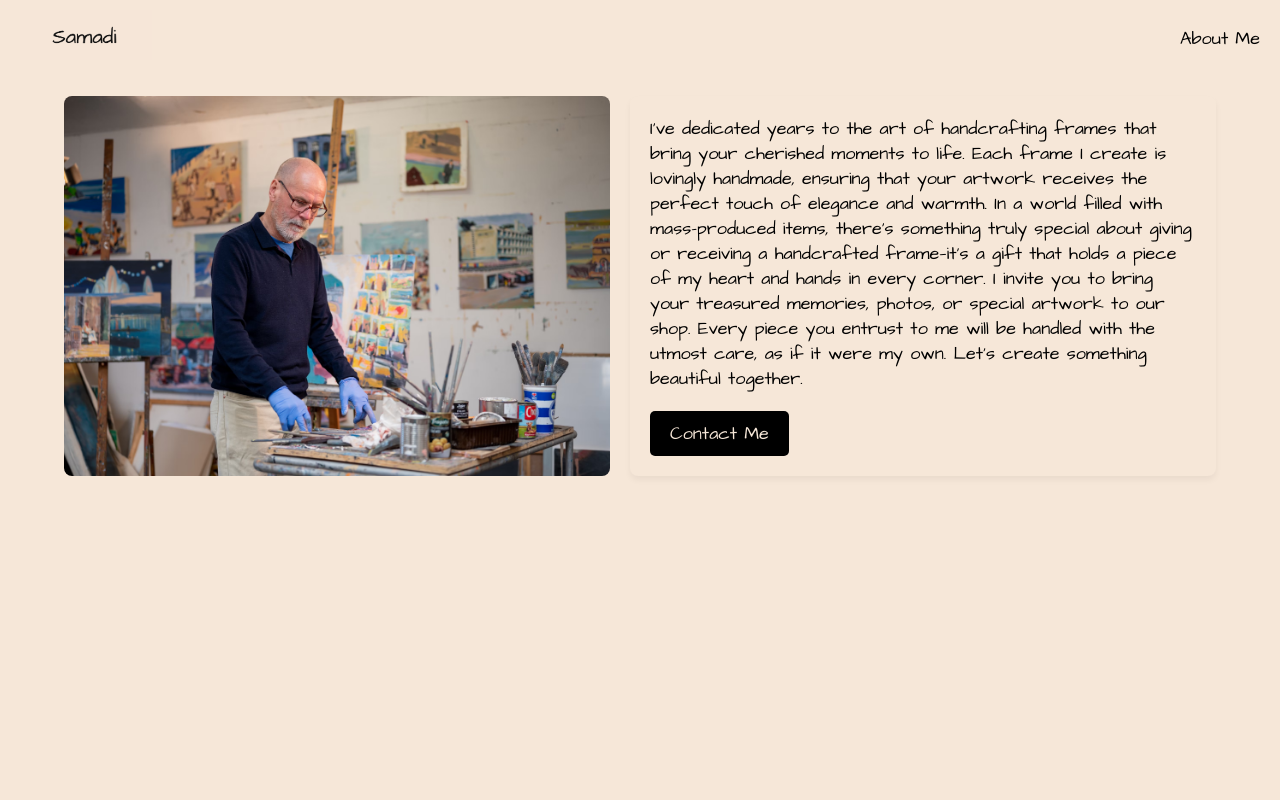
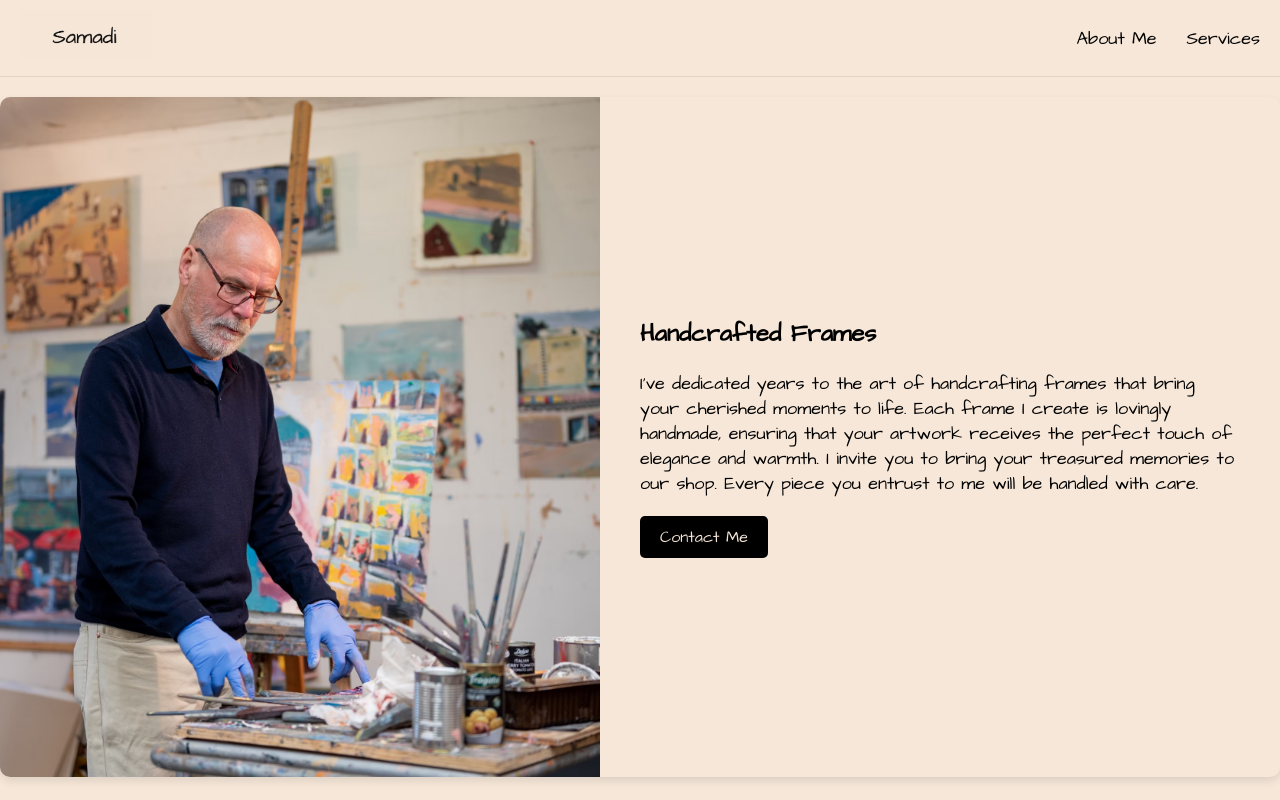
Before and after one commit to samadiaso/samadiaso.github.io, a plain HTML site: page index.html in a window 1280 px wide. Drawn offline with Linux system fonts and the light colour scheme.

Commit message:
Add gift craft service

```diff
--- a/index.html
+++ b/index.html
@@ -3,7 +3,7 @@
 <head>
     <meta charset="UTF-8">
     <meta name="viewport" content="width=device-width, initial-scale=1.0">
-    <title>Samadi Aso</title>
+    <title>Handcrafted Services</title>
     <!-- Google Fonts Import -->
     <link rel="stylesheet" href="https://fonts.googleapis.com/css2?family=Architects+Daughter&display=swap">
     <link rel="stylesheet" href="styles.css">
@@ -11,29 +11,63 @@
 <body>
     <!-- Navigation Bar -->
     <nav class="navbar">
-        <div class="logo">
-            <img src="images/logo.png" alt="Logo" class="logo-image">
+    <div class="logo">
+        <img src="images/logo.png" alt="Logo" class="logo-image">
+    </div>
+    <div class="nav-links">
+        <a href="#" class="about-link">About Me</a>
+        <div class="dropdown">
+            <button class="dropbtn">Services</button>
+            <div class="dropdown-content">
+                <a href="#service1">Frame Craft</a>
+                <a href="#service2">Gift Craft</a>
+            </div>
         </div>
-        <div class="nav-links">
-            <a href="#">About Me</a>
-        </div>
+    </div>
     </nav>
 
-    <!-- Main Content Section -->
-    <div class="content">
-        <!-- Left Section: Image -->
-        <div class="left-section">
-            <img src="images/frame-sample.avif" alt="Frame Sample" class="full-image">
+
+    <!-- Services Section -->
+    <div class="services-container">
+        <!-- Service 1: Framing -->
+        <div class="service-card" id="service1">
+            <div class="service-left">
+                <img src="images/frame-sample.avif" alt="Framing Service" class="service-image">
+            </div>
+            <div class="service-right">
+                <h2>Handcrafted Frames</h2>
+                <p>
+                    I’ve dedicated years to the art of handcrafting frames that bring your cherished moments to life. Each frame I create is lovingly handmade, ensuring that your artwork receives the perfect touch of elegance and warmth. I invite you to bring your treasured memories to our shop. Every piece you entrust to me will be handled with care.
+                </p>
+                <a href="mailto:your-email@example.com" class="contact-button">Contact Me</a>
+            </div>
         </div>
-        <!-- Right Section: Paragraph -->
-        <div class="right-section">
-            <p>
-                I’ve dedicated years to the art of handcrafting frames that bring your cherished moments to life. Each frame I create is lovingly handmade, ensuring that your artwork receives the perfect touch of elegance and warmth. In a world filled with mass-produced items, there’s something truly special about giving or receiving a handcrafted frame—it’s a gift that holds a piece of my heart and hands in every corner.
 
-                I invite you to bring your treasured memories, photos, or special artwork to our shop. Every piece you entrust to me will be handled with the utmost care, as if it were my own. Let’s create something beautiful together.
-            </p>
-            <a href="mailto:samadiaso@gmail.com" class="contact-button">Contact Me</a>
+        <!-- Service 2: Personalized Gifts -->
+        <div class="service-card" id="service2">
+            <div class="service-left">
+                <img src="images/gift-craft.jpg" alt="Personalized Gifts" class="service-image">
+            </div>
+            <div class="service-right">
+                <h2>Personalized Gifts</h2>
+                <p>
+                    Looking for a unique and thoughtful gift? I specialize in creating personalized gifts that carry a special touch. Whether it’s a custom photo frame or a handcrafted keepsake, each piece is made with love and care to make your gift truly one of a kind.
+                </p>
+                <a href="mailto:your-email@example.com" class="contact-button">Contact Me</a>
+            </div>
         </div>
     </div>
+
+    <!-- JavaScript for Smooth Scrolling -->
+    <script>
+        document.querySelectorAll('.dropdown-content a').forEach(anchor => {
+            anchor.addEventListener('click', function (e) {
+                e.preventDefault();
+                const targetId = this.getAttribute('href').substring(1);
+                const targetElement = document.getElementById(targetId);
+                targetElement.scrollIntoView({ behavior: 'smooth', block: 'nearest' });
+            });
+        });
+    </script>
 </body>
 </html>
--- a/styles.css
+++ b/styles.css
@@ -1,6 +1,6 @@
-/* Import Google Font */
 @import url('https://fonts.googleapis.com/css2?family=Architects+Daughter&display=swap');
 
+/* Reset styles */
 * {
     margin: 0;
     padding: 0;
@@ -8,6 +8,7 @@
     font-family: 'Architects Daughter', cursive;
 }
 
+/* Body styling */
 body {
     background-color: #F6E7D8;
     display: flex;
@@ -18,6 +19,7 @@ body {
     width: 100%;
 }
 
+/* Navigation Bar */
 .navbar {
     width: 100%;
     padding: 10px 20px;
@@ -25,62 +27,125 @@ body {
     justify-content: space-between;
     align-items: center;
     background-color: #F6E7D8;
+    border-bottom: 1px solid #e0d5c1;
+}
+
+.nav-links {
+    display: flex;
+    align-items: center;
+    gap: 30px; /* Space between nav items */
+}
+
+.about-link {
+    margin-right: auto; /* Push "About Me" to the left */
+    text-decoration: none;
+    font-size: 18px;
+    color: black;
 }
 
 .logo-image {
     height: 50px;
 }
 
-.nav-links a {
-    color: black;
-    text-decoration: none;
-    font-size: 18px;
-    margin-left: 20px;
+/* Dropdown menu for Services */
+.dropdown {
+    position: relative;
+    display: inline-block;
 }
 
-.content {
-    display: flex;
-    flex-wrap: wrap;
-    margin: 20px;
-    width: 90%;
-    max-width: 1200px;
-    gap: 20px;
+.dropbtn {
+    background-color: #F6E7D8;
+    border: none;
+    cursor: pointer;
+    font-size: 18px;
 }
 
-.left-section, .right-section {
-    flex: 1;
-    height: auto;
+.dropdown-content {
+    display: none;
+    position: absolute;
+    background-color: #F6E7D8;
+    box-shadow: 0 4px 8px rgba(0, 0, 0, 0.1);
+    z-index: 1;
+    right: 0;
 }
 
-.full-image {
+.dropdown-content a {
+    color: black;
+    padding: 10px;
+    text-decoration: none;
+    display: block;
+    white-space: nowrap;
+}
+
+.dropdown-content a:hover {
+    background-color: #ddd;
+}
+
+.dropdown:hover .dropdown-content {
+    display: block;
+}
+
+/* Services Container */
+.services-container {
+    display: flex;
+    overflow-x: auto;
+    scroll-snap-type: x mandatory;
+    gap: 20px;
+    padding: 20px;
+    width: 100%;
+    height: 100%;
+    scroll-behavior: smooth;
+}
+
+/* Service Cards */
+.service-card {
+    display: flex;
+    width: 100vw;
+    flex-shrink: 0;
+    scroll-snap-align: start;
+    height: calc(100vh - 120px); /* Adjusted for navbar height */
+    background-color: #F6E7D8;
+    box-shadow: 0 4px 8px rgba(0, 0, 0, 0.1);
+    border-radius: 10px;
+    overflow: hidden;
+}
+
+.service-left {
+    flex: 1;
+}
+
+.service-image {
     width: 100%;
     height: 100%;
     object-fit: cover;
-    border-radius: 8px;
 }
 
-.right-section {
+.service-right {
+    flex: 1;
+    padding: 40px;
     display: flex;
     flex-direction: column;
-    align-items: flex-start;
     justify-content: center;
-    padding: 20px;
-    background-color: #F6E7D8;
-    border-radius: 8px;
-    box-shadow: 0 4px 6px rgba(0, 0, 0, 0.05);
+}
+
+.service-right h2 {
+    margin-bottom: 20px;
+}
+
+.service-right p {
     font-size: 18px;
+    margin-bottom: 20px;
 }
 
 .contact-button {
-    display: inline-block;
-    margin-top: 20px;
     padding: 10px 20px;
     background-color: black;
     color: #F6E7D8;
     text-decoration: none;
     border-radius: 5px;
-    font-family: 'Architects Daughter', cursive;
+    text-align: center;
     transition: background-color 0.3s ease;
+    width: fit-content;
 }
 
 .contact-button:hover {
@@ -89,15 +154,17 @@ body {
 
 /* Responsive Design */
 @media (max-width: 768px) {
-    .content {
+    .service-card {
         flex-direction: column;
-    }
-
-    .left-section, .right-section {
         height: auto;
     }
 
-    .right-section {
-        padding: 10px;
+    .service-right {
+        padding: 20px;
+    }
+
+    .dropdown-content {
+        right: auto;
+        left: 0;
     }
 }
```
Also changed, not shown: 1 other file.
